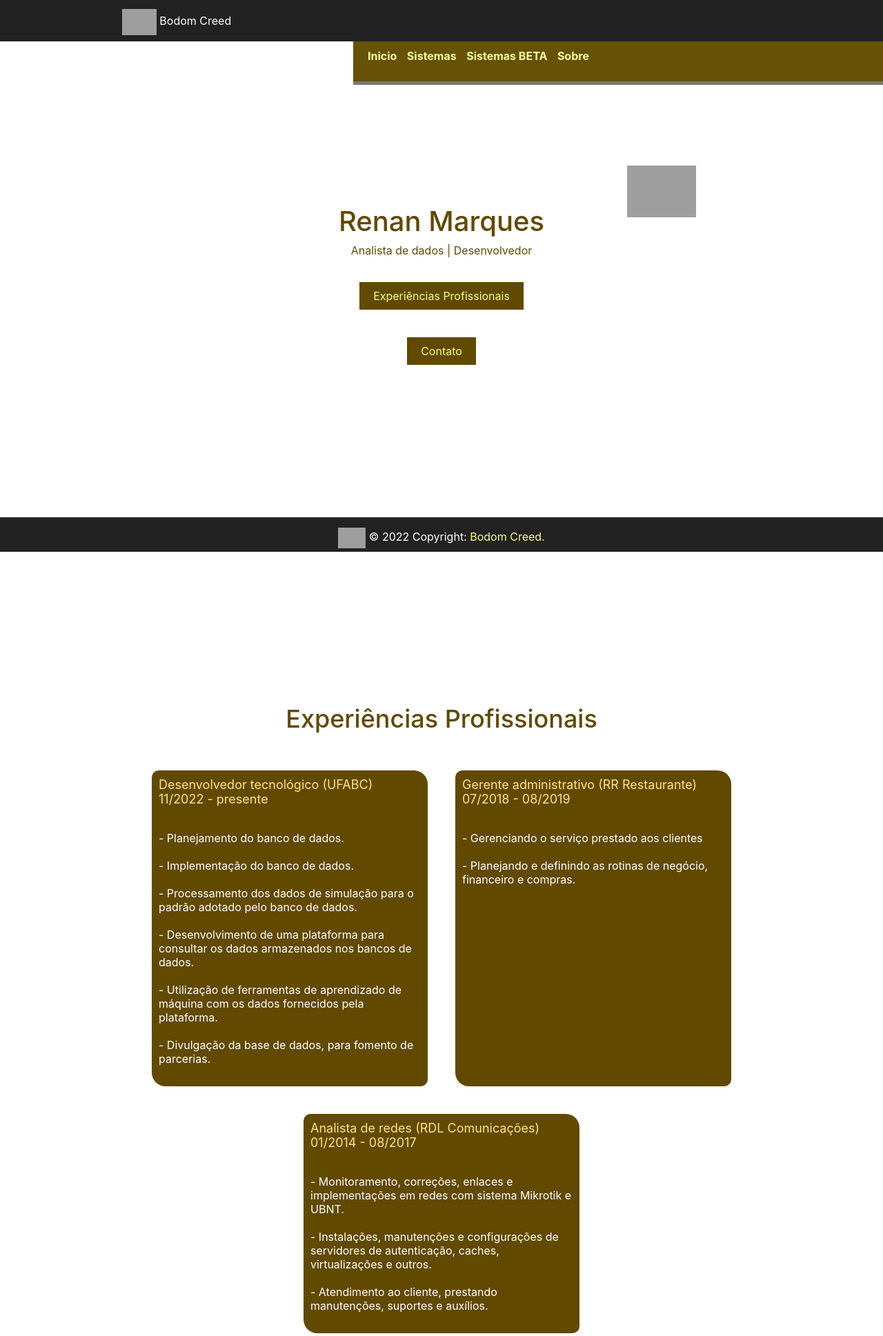
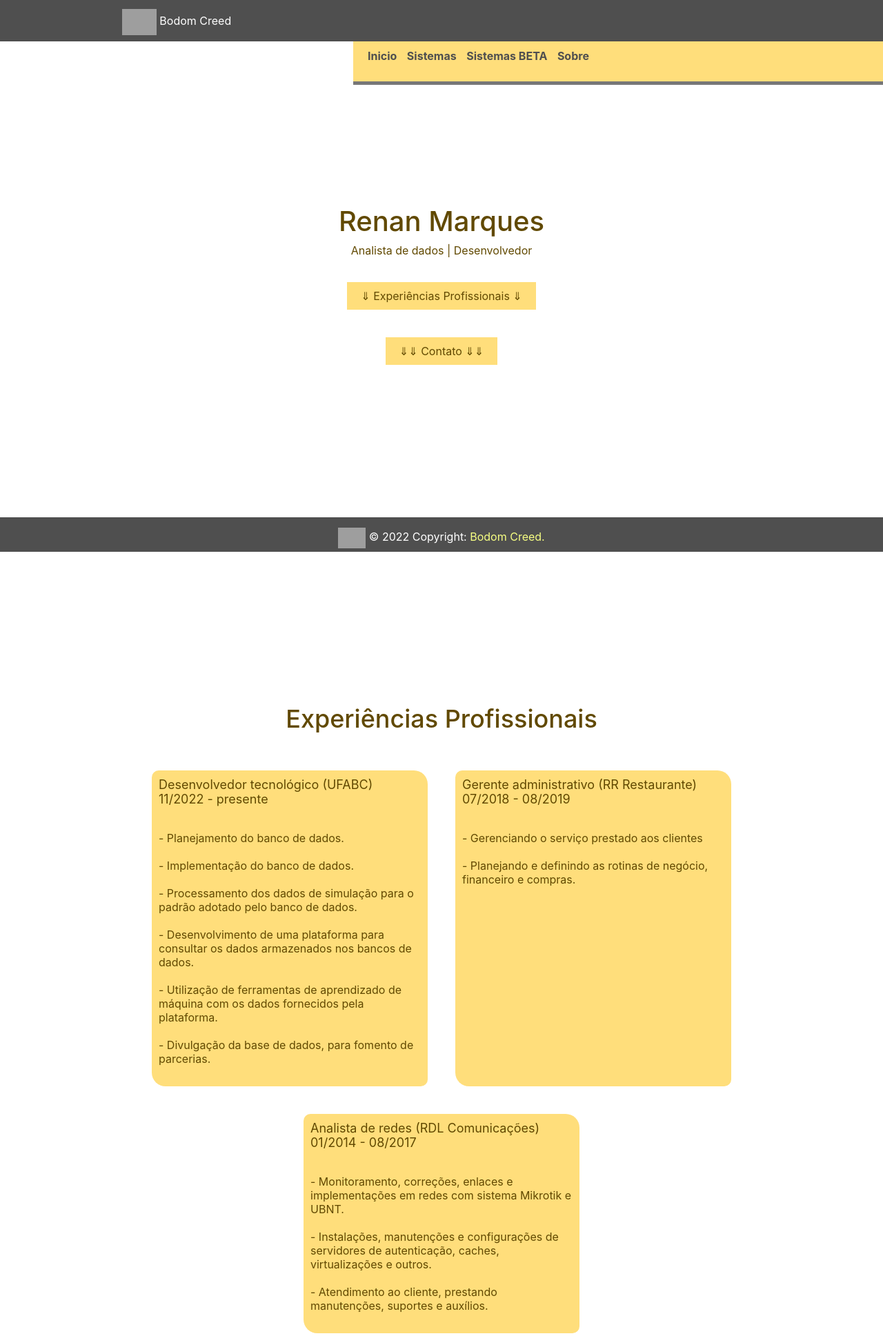
Before and after one commit to Renan-Bodom/BodomCreed, a Django app: page /cv/ in a window 1280 px wide. Shown: the top 1937 px of the page at 69% size. Run offline with Django 3.2, Linux system fonts and the light colour scheme; some libraries are stand-ins or nearby versions; grey boxes are pictures that could not be loaded.

Commit message:
Atualização do layout

```diff
--- a/curriculum/templates/curriculum/cv_renan.html
+++ b/curriculum/templates/curriculum/cv_renan.html
@@ -4,13 +4,13 @@
 {% block content %}
 
 <div class="header_cv_renan" id="about">
-    <img src="https://i.ibb.co/cgD3qX8/Foto-Social2.png" alt="Foto Renan Marques" style="width: 100px; position: absolute; top:30%; left:71%; z-index: -1;">
+    <!--<img src="https://i.ibb.co/cgD3qX8/Foto-Social2.png" alt="Foto Renan Marques" style="width: 100px; position: absolute; top:30%; left:71%; z-index: -1;">-->
     <h1>Renan Marques</h1>
     <p>Analista de dados | Desenvolvedor</p>
 
-    <button class="scroll-button_cv" onclick="scrollToSection('experience')">Experiências Profissionais</button>
+    <button class="scroll-button_cv" onclick="scrollToSection('experience')">⇓ Experiências Profissionais ⇓</button>
     <br>
-    <button class="scroll-button_cv" onclick="scrollToSection('contact')">Contato</button>
+    <button class="scroll-button_cv" onclick="scrollToSection('contact')">⇓⇓ Contato ⇓⇓</button>
 </div>
 
 <div class="section_cv" id="experience" style="min-height: 1160px;">
@@ -51,7 +51,7 @@
 
     </div>
 
-    <button class="scroll-button_cv" onclick="scrollToSection('education')">Formação acadêmica</button>
+    <button class="scroll-button_cv" onclick="scrollToSection('education')">⇓ Formação acadêmica ⇓</button>
 </div>
 
 <div class="section_cv" id="education">
@@ -86,7 +86,7 @@
         </div>
     </div>
 
-    <button class="scroll-button_cv" onclick="scrollToSection('skills')">Competências</button>
+    <button class="scroll-button_cv" onclick="scrollToSection('skills')">⇓ Competências ⇓</button>
 </div>
 
 <div class="section_cv" id="skills">
@@ -120,7 +120,7 @@
 
     </div>
 
-    <button class="scroll-button_cv" onclick="scrollToSection('contact')">Contato</button>
+    <button class="scroll-button_cv" onclick="scrollToSection('contact')">⇓ Contato ⇓</button>
 </div>
 
 <div class="section_cv" id="contact">
@@ -128,7 +128,7 @@
 
     {% include 'curriculum/contact_renan.html' %}
 
-    <button class="scroll-button_cv" onclick="scrollToSection('about')">Voltar para o Início</button>
+    <button class="scroll-button_cv" onclick="scrollToSection('about')">⇑ Voltar para o Início ⇑</button>
 </div>
 
 {% endblock %}
--- a/home/static/css/curriculum.css
+++ b/home/static/css/curriculum.css
@@ -1,7 +1,7 @@
 /* Estilos da seção de cabeçalho */
 .header_cv_renan {
     height: 100vh;
-    /*background-image: url('https://i.ibb.co/nDPFPQP/Wallpaper1.jpg');*/
+    /*background-image: url('https://lh3.googleusercontent.com/pw/ABLVV84bjZq_a9BUVRTcy3dYSYpGOrtPy7ZWZn8-mvkrgcGrqc8H8ZajWYVkYTpQiC5vC_jAR8SztyaCNBq0TI_n1AcdjGj3hHWfFpqhAV5AI0uHBG6SbaXPRfgfAhT2H7noY_iPQL9neWCB2v2wpzx7DGqYLw=w1700-h956-s-no-gm');*/
     background-attachment: fixed;
     background-position: center;
     background-repeat: no-repeat;
@@ -22,8 +22,8 @@
 
 /* Estilos dos botões de rolagem */
 .scroll-button_cv {
-    background-color: #614900 ;
-    color: rgb(247, 255, 131);
+    background-color: #ffde7b;
+    color: #614900;
     padding: 10px 20px;
     border: none;
     cursor: pointer;
@@ -50,7 +50,7 @@
 
 .section_cv p {
     font-size: 18px;
-    color: #ffe77b;
+    color: #614900;
 }
 
 
@@ -66,8 +66,8 @@
     padding: 10px;
     margin: 20px;
     width: 400px;
-    background-color: #614900;
-    color: white;
+    background-color: #ffde7b;
+    color: #614900;
     border-radius: 10px 20px;
 }
 
@@ -84,8 +84,8 @@
 
 .boxArredondado {
     text-align: center;
-    color: #ffe77b;
-    background-color: #614900;
+    color: #614900;
+    background-color: #ffde7b;
     opacity: 0.9;
     min-width: 300px;
     border-radius: 10px 20px;
@@ -98,8 +98,8 @@
 
 .larguraBotaoContato {
     width: 130px;
-    color: white !important;
-    border-color: #ffe77b;
+    color: #614900 !important;
+    border-color: #614900;
 }
 
 
@@ -253,7 +253,7 @@
 .section_cv_stefanie h2 {
     font-size: 36px;
     padding-bottom: 25px;
-    color: #5c0a5dfc;
+    color: #000b5d;
 }
 
 .section_cv_stefanie p {
@@ -293,7 +293,7 @@
 .boxArredondado_stefanie {
     text-align: center;
     color: white;
-    background-color: #5c0a5dfc;
+    background-color: #000b5d;
     opacity: 0.9;
     min-width: 300px;
     border-radius: 10px 20px;
--- a/home/static/css/styles.css
+++ b/home/static/css/styles.css
@@ -33,7 +33,7 @@ a:link {
 }
 
 .header-1 {
-    background-color: #222222;
+    background-color: #4f4f4f;
     height: 60px;
     white-space: nowrap;
 }
@@ -56,7 +56,7 @@ a:link {
 
 
 .header-2 {
-    background-color: #665105;
+    background-color: #ffde7b;
     border-bottom: 5px solid #777;
     resize: none;
     overflow: auto;
@@ -73,7 +73,7 @@ a:link {
 }
 
 .fontMenu {
-    color: #f5ff9e;
+    color: #4f4f4f;
     font-weight: bold;
 }
 
@@ -115,7 +115,7 @@ a:link {
 /* Roda pé*/
 
 .footer {
-    background-color: #222222;
+    background-color: #4f4f4f;
     padding: 15px;
     position: fixed;
     left: 0;
--- a/home/templates/home/index.html
+++ b/home/templates/home/index.html
@@ -32,7 +32,7 @@ Bem vindo ao site {{ siteNome }}!
         </div>
     </a>
 
-    <a href="#">
+    <a href="/cv/luana/">
         <div class="perfil_home_luana">
             Luana Marques - Química
         </div>
```
